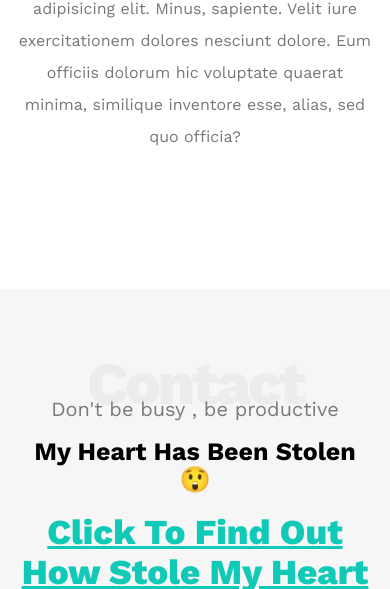
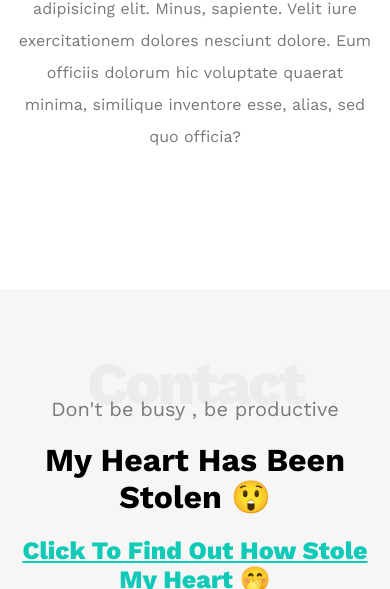
Before and after one commit to blotx-74/design1-leon, a plain HTML site: page index.html in a window 390 px wide. Shown: the part 5691-6280 px from the top of the page. Drawn offline with nearby package versions, Linux system fonts and the light colour scheme.

Commit message:
Update style.css

```diff
--- a/css/style.css
+++ b/css/style.css
@@ -396,8 +396,7 @@ body {
     margin-left: 10px;
 }
 @media (max-width: 767px) {
-  .contact .info .label,
-  .contact .info .link , box-1 h1 {
+  .contact h1 + a {
     font-size: 25px;
 
   }
```
